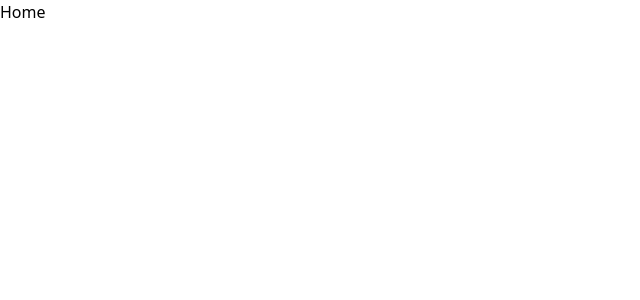
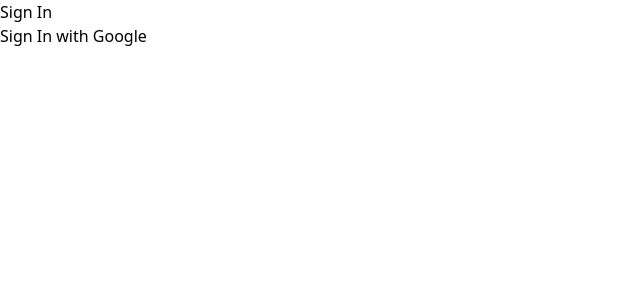
Before and after one commit to kjubik/WeMeet, a React (Vite) app: page / in a window 1280 px wide. Shown: the top 300 px of the page, without its empty margins (0-640 px from the left). Built offline with nearby package versions, Linux system fonts and the light colour scheme.

Commit message:
add sign in with Google popup

```diff
--- a/src/App.tsx
+++ b/src/App.tsx
@@ -1,5 +1,6 @@
 import { BrowserRouter, Routes, Route } from "react-router-dom";
 import { auth, db } from "./firebase.ts";
+import SignIn from "./pages/SignIn.tsx";
 
 function App() {
   console.log(auth);
@@ -7,7 +8,8 @@
   return (
     <BrowserRouter>
       <Routes>
-        <Route path="/" element={<h1>Home</h1>} />
+        <Route path="/" element={<SignIn/>} />
+        <Route path="/dashboard" element={<h1>Dashboard</h1>} />
       </Routes>
     </BrowserRouter>
   )
--- /dev/null
+++ b/src/pages/SignIn.tsx
@@ -0,0 +1,35 @@
+import { getAuth, signInWithPopup, GoogleAuthProvider } from "firebase/auth";
+import { useNavigate } from "react-router-dom";
+
+function SignIn() {
+
+    const auth = getAuth();
+    const provider = new GoogleAuthProvider();
+
+    const navigate = useNavigate();
+
+    const signIn = () => {
+        signInWithPopup(auth, provider)
+        .then((result) => {
+            const credential = GoogleAuthProvider.credentialFromResult(result);
+            const token = credential?.accessToken;
+            const user = result.user;
+            navigate("/dashboard");
+        }).catch((error) => {
+            const errorCode = error.code;
+            const errorMessage = error.message;
+            const email = error.customData.email;
+            const credential = GoogleAuthProvider.credentialFromError(error);
+        });
+    }
+
+    console.log(auth);
+    return (
+        <div>
+            <h2>Sign In</h2>
+            <button onClick={signIn}>Sign In with Google</button>
+        </div>
+    )
+}
+
+export default SignIn
```
